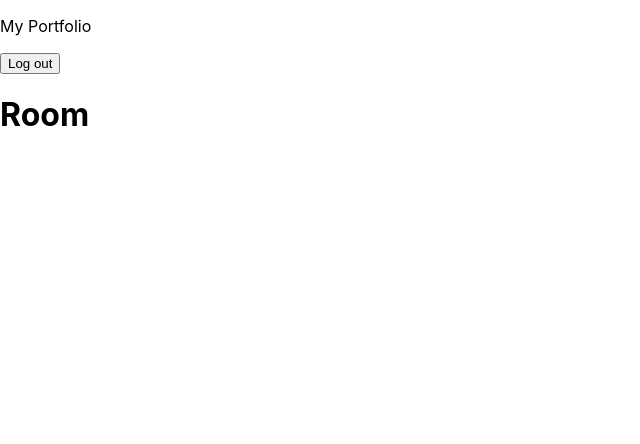
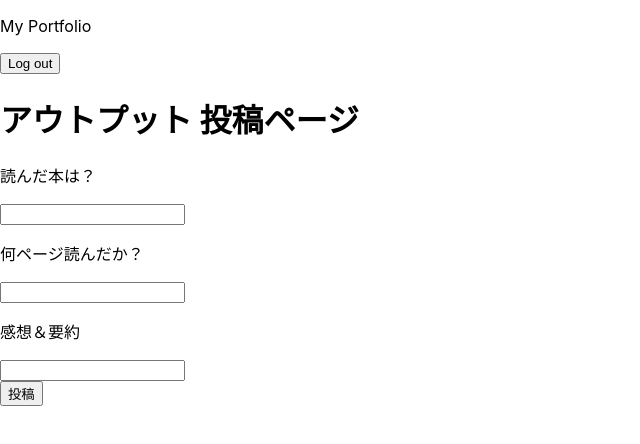
Before and after one commit to kotaro-lab457/ReadOut, a React (Create React App) app: page / in a window 1280 px wide. Shown: the top 444 px of the page, without its empty margins (0-640 px from the left). Built offline with nearby package versions, Linux system fonts and the light colour scheme.

Commit message:
axios導入

```diff
--- a/package.json
+++ b/package.json
@@ -12,11 +12,13 @@
     "@types/react": "^17.0.1",
     "@types/react-dom": "^17.0.0",
     "@types/react-router-dom": "^5.1.7",
+    "axios": "^0.21.1",
     "firebase": "^8.2.6",
     "react": "^17.0.1",
     "react-dom": "^17.0.1",
     "react-router-dom": "^5.2.0",
     "react-scripts": "4.0.2",
+    "styled-components": "^5.2.1",
     "typescript": "^4.1.3",
     "web-vitals": "^1.1.0"
   },
--- a/src/App.tsx
+++ b/src/App.tsx
@@ -8,6 +8,7 @@ import {
 import Room from "./pages/Room";
 import Login from "./pages/Login";
 import firebase from "./config/Firebase";
+import BooksSearch from "./pages/BooksSearch";
 
 const App: React.FC = () => {
   return (
@@ -20,6 +21,7 @@ const App: React.FC = () => {
         <BrowserRouter>
           <Route exact path="/login" component={Login} />
           <Route exact path="/" component={Room} />
+          <Route exact path="/books" component={BooksSearch} />
         </BrowserRouter>
       </main>
       <footer></footer>
--- /dev/null
+++ b/src/pages/BooksSearch.tsx
@@ -0,0 +1,57 @@
+import React, { useState } from "react";
+import axios from "axios";
+
+const BooksSearch: React.FC = () => {
+  const [searchString, setSearchString] = useState("");
+  const [searchResult, setSearchResult] = useState<any>(null);
+
+  // promise（非同期処理）
+  const searchGoogleBooks = async (searchString: string) => {
+    const url = "https://www.googleapis.com/books/v1/volumes";
+    const params = { q: searchString };
+    try {
+      const response = await axios.get(url, { params });
+      console.log("url", url);
+      return { isSuccess: true, data: response.data, error: null };
+    } catch (error) {
+      return { isSuccess: false, date: null, error };
+    }
+  };
+  const handleSearchClick = async (
+    event: React.MouseEvent<HTMLButtonElement, MouseEvent>
+  ) => {
+    event.preventDefault();
+    const result = await searchGoogleBooks(searchString);
+    if (result.isSuccess) {
+      setSearchResult(result.data);
+    } else {
+      window.alert(String(result.error));
+    }
+  };
+  return (
+    <>
+      <h1>googleBooks</h1>
+      <input
+        type="text"
+        onChange={(event) => setSearchString(event.target.value)}
+      />
+      <button
+        disabled={!searchString}
+        onClick={(event) => handleSearchClick(event)}
+      >
+        検索
+      </button>
+      <div>
+        {searchResult && (
+          <div>
+            {searchResult.items.map((item: any) => {
+              return <h1 key={item.id}>{item.volumeInfo.title}</h1>;
+            })}
+          </div>
+        )}
+      </div>
+    </>
+  );
+};
+
+export default BooksSearch;
--- a/src/pages/Login.tsx
+++ b/src/pages/Login.tsx
@@ -76,6 +76,7 @@ const Login: React.FC = (props: any) => {
         <span
           onClick={() => {
             setInLogin(!inLogin);
+            props.history.push("/login");
           }}
         >
           {inLogin ? "Loginへ" : "SignUpへ"}
--- a/src/pages/Room.tsx
+++ b/src/pages/Room.tsx
@@ -1,10 +1,18 @@
 import React from "react";
-import firebase from "../config/Firebase";
 
 const Room: React.FC = () => {
   return (
     <>
-      <h1>Room</h1>
+      <h1>アウトプット 投稿ページ</h1>
+      <div>
+        <p>読んだ本は？</p>
+        <input type="text" />
+        <p>何ページ読んだか？</p>
+        <input type="text" />
+        <p>感想＆要約</p>
+        <input type="text" />
+      </div>
+      <button>投稿</button>
     </>
   );
 };
```
Also changed, not shown: 1 other file (tests, documents, lock files or other folders).
